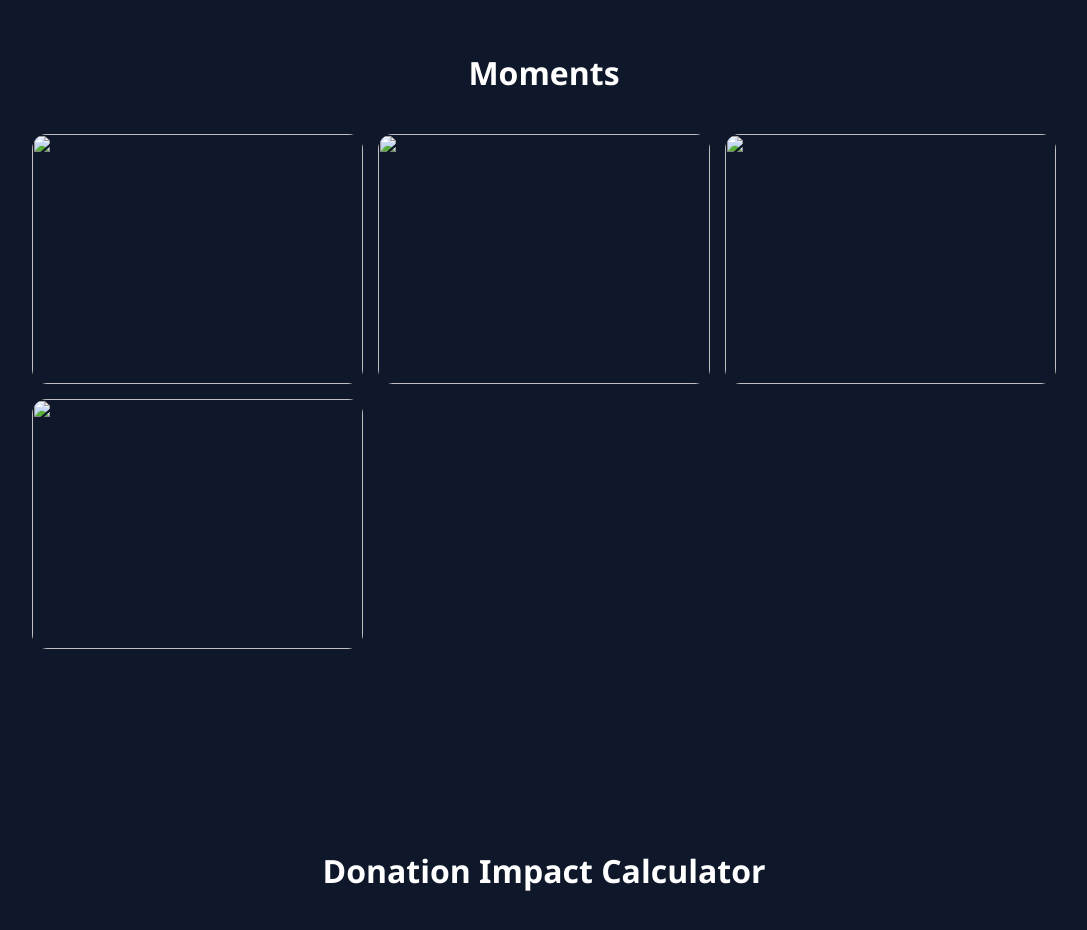
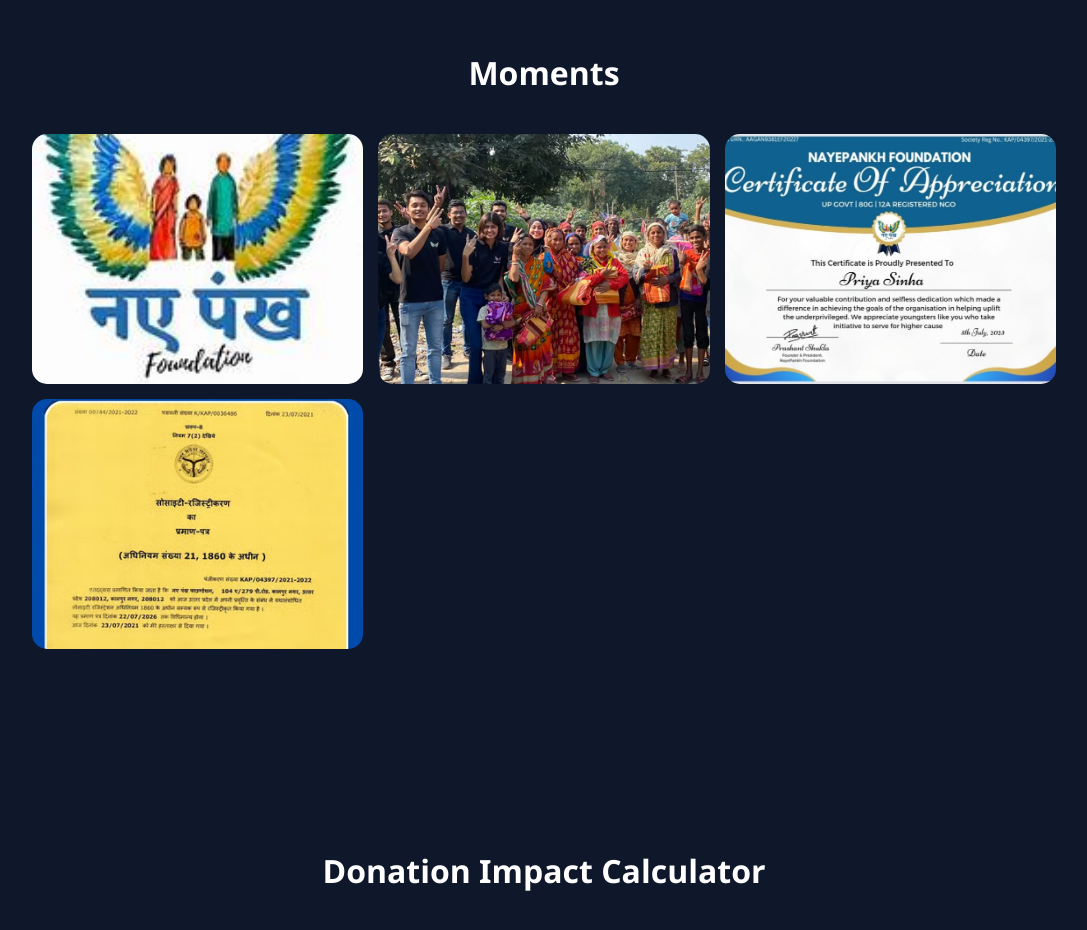
Before and after one commit to Shashi-code-web/naya-pankh, a plain HTML site: page index.html in a window 1280 px wide. Shown: the part 1760-2690 px from the top of the page, without its empty margins (96-1183 px from the left). Drawn offline with Linux system fonts and the light colour scheme.

Commit message:
Update index.html

```diff
--- a/index.html
+++ b/index.html
@@ -334,10 +334,10 @@
 
 <div class="gallery">
 
-<img src="image1">
-<img src="image2">
-<img src="image3">
-<img src="image4">
+<img src="image1.jpg">
+<img src="image2.jpg">
+<img src="image3.jpg">
+<img src="image4.jpg">
 
 </div>
 
```
